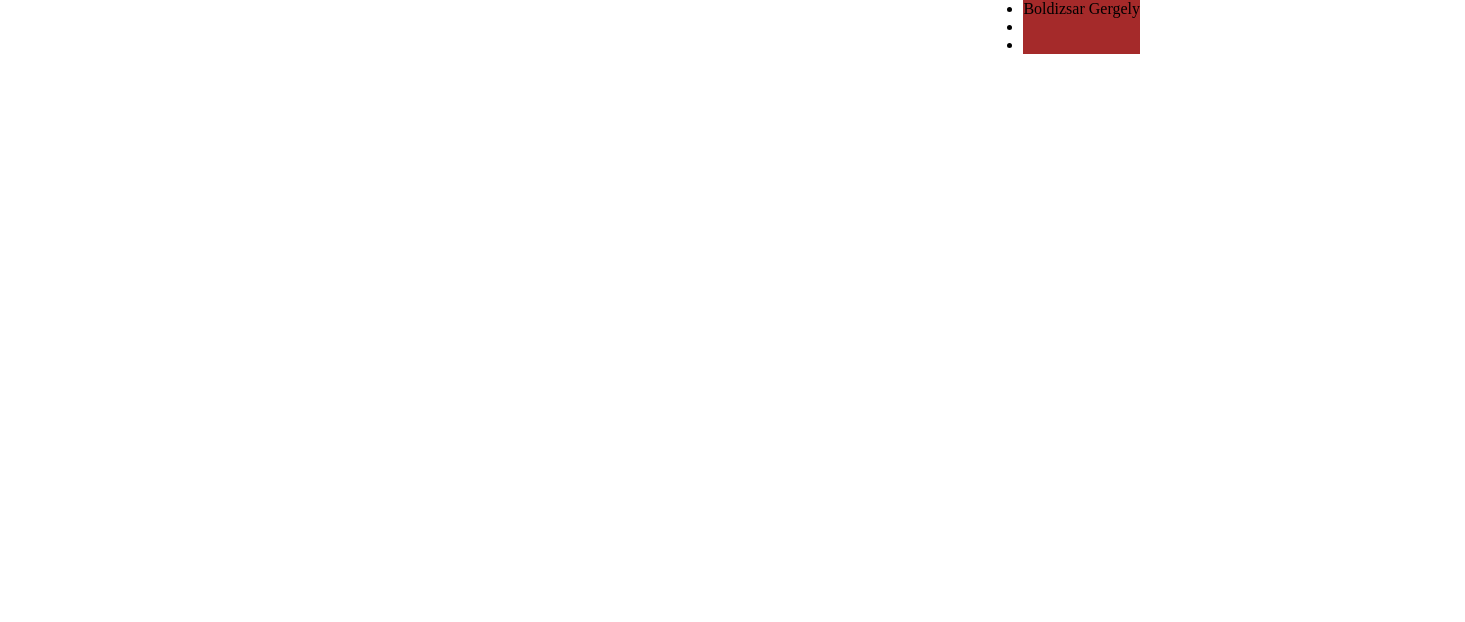
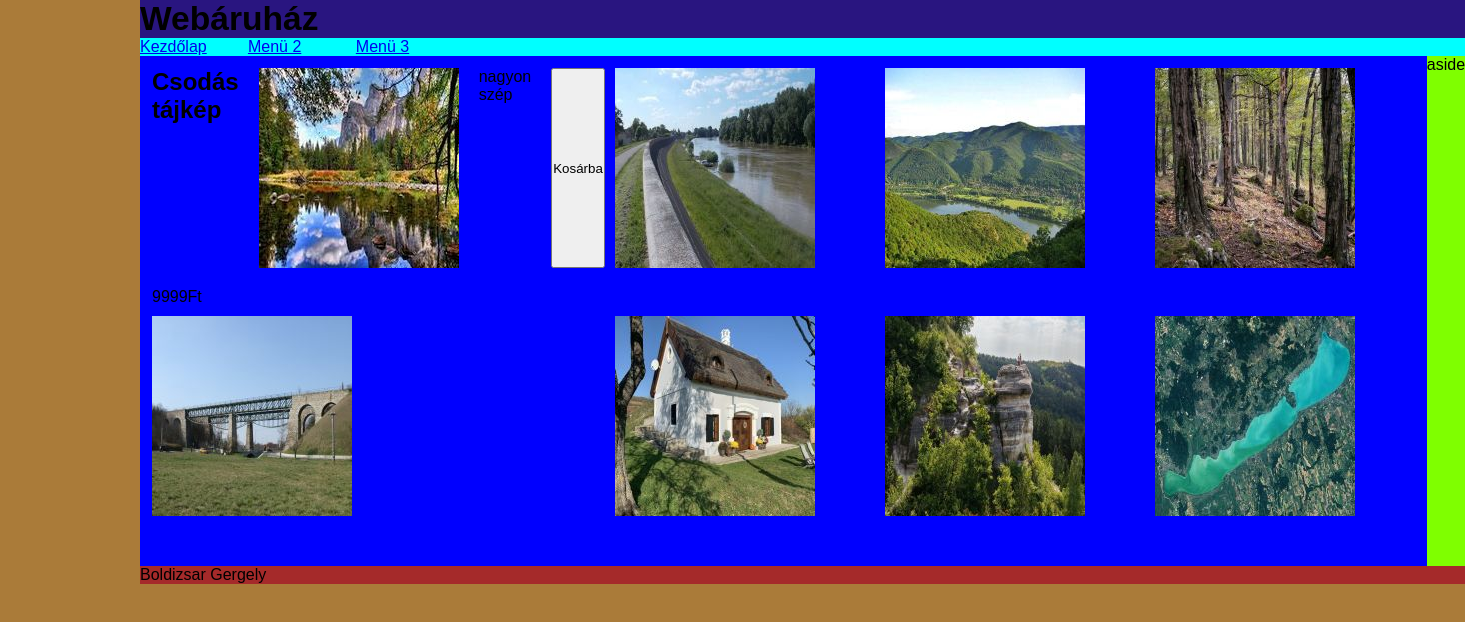
Before and after one commit to szamalkbg/webaruhaz, a plain HTML site: page index.html in a window 1280 px wide. Shown: the whole page, 1465 px wide, since content can reach past the window. Drawn offline with Linux system fonts and the light colour scheme.

Commit message:
nemjomég

```diff
--- a/index.html
+++ b/index.html
@@ -1,25 +1,60 @@
 <!DOCTYPE html>
 <html lang="hu">
 <head>
-    <meta charset="UTF-8" />
-    <meta name="viewport" content="width=device-width, initial-scale=1.0" />
+    <meta charset="UTF-8">
+    <meta name="description" content="Free Web tutorials">
+    <meta name="keywords" content="HTML, CSS, JavaScript">
+    <meta name="author" content="John Doe">
+    <meta name="viewport" content="width=device-width, initial-scale=1.0">
     <link rel="stylesheet" type="text/css" href="stilus.css" />
     <title>Webáruház</title>
 </head>
 <body>
     <main>
+        <header>
+            <h1>Webáruház</h1>
+        </header>
         <nav>
             <ul>
-                <li><a href=""></a></li>
-                <li><a href=""></a></li>
-                <li><a href=""></a></li>
+                <li><a href="#">Kezdőlap</a></li>
+                <li><a href="#">Menü 2</a></li>
+                <li><a href="#">Menü 3</a></li>
             </ul>
         </nav>
         <article>
-            <p>tartalom</p>
+        <div class="termekek">
+                <div class="kepek">
+                    <h2>Csodás tájkép</h2>
+                <img src="kep1.jpg" alt="kep2">
+                <p>nagyon szép</p>
+                <button>Kosárba</button>
+                <p>9999Ft</p>
+               </div>
+               <div class="kepek">
+                <img src="kep2.jpg" alt="kep2">
+               </div>
+               <div class="kepek">
+                <img src="kep3.jpg" alt="kep3">
+               </div>
+               <div class="kepek">
+                <img src="kep4.jpg" alt="kep4">
+               </div>
+               <div class="kepek">
+                <img src="kep5.jpg" alt="kep5">
+               </div>
+               <div class="kepek">
+                <img src="kep6.jpg" alt="kep6">
+               </div>
+               <div class="kepek">
+                <img src="kep7.jpg" alt="kep7">
+               </div>
+               <div class="kepek">
+                <img src="kep8.jpg" alt="kep8">
+               </div>
+        </div>
         </article>
         <aside>
-            <p>kosar</p>
+            <p>aside</p>
         </aside>
         <footer>
             <p>Boldizsar Gergely</p>
--- a/stilus.css
+++ b/stilus.css
@@ -2,11 +2,13 @@
     padding: 0;
     margin: 0;
     box-sizing: border-box;
+    font-family: Arial, Helvetica, sans-serif;
 }
 body {
     width: 90%;
     max-width: 1000px;
     margin: auto;
+    background-color: rgb(170, 123, 57);
 }
 main {
     display:grid;
@@ -14,19 +16,28 @@ main {
     grid-template-areas:
     "h h"
     "n n"
-    "ar ar as"
-    "f f f";
+    "ar as"
+    "f f";
 }
 header {
     grid-area: h;
+    background-color: rgb(41, 21, 128);
 }
 nav {
     grid-area: n;
     background-color: aqua;
+    display: grid;
+    grid-template-columns: 1fr 1fr 1fr 1fr;
+    gap: 10px;
 }
 article {
     grid-area: ar;
     background-color: blue;
+}
+article div {
+    display: grid;
+    grid-template-columns: repeat(4, 5fr);
+    gap: 20px;
 }
 aside {
     grid-area: as;
@@ -36,7 +47,27 @@ footer {
     grid-area: f;
     background-color: brown;
 }
-
+ul {
+    display: grid;
+    grid-template-columns: 1fr 1fr 1fr;
+    list-style: none;
+}
+.termekek {
+    display: grid;
+    grid-template-columns: 1fr 1fr 1fr 1fr;
+    grid-template-rows: 1fr 1fr;
+    gap: 10px;
+   }
+.termekek img {
+    width: 200px;
+    height: auto;
+}
+h1 {
+    font-size: calc( 8px + 2vw );
+}
+.termekek {
+    padding: 12px;
+}
 @media screen and (max-width:800px) {
 
 }
```
Also changed, not shown: kep1.jpg (added), kep2.jpg (added), kep3.jpg (added), kep4.jpg (added), kep5.jpg (added), kep6.jpg (added), kep7.jpg (added), kep8.jpg (added).
